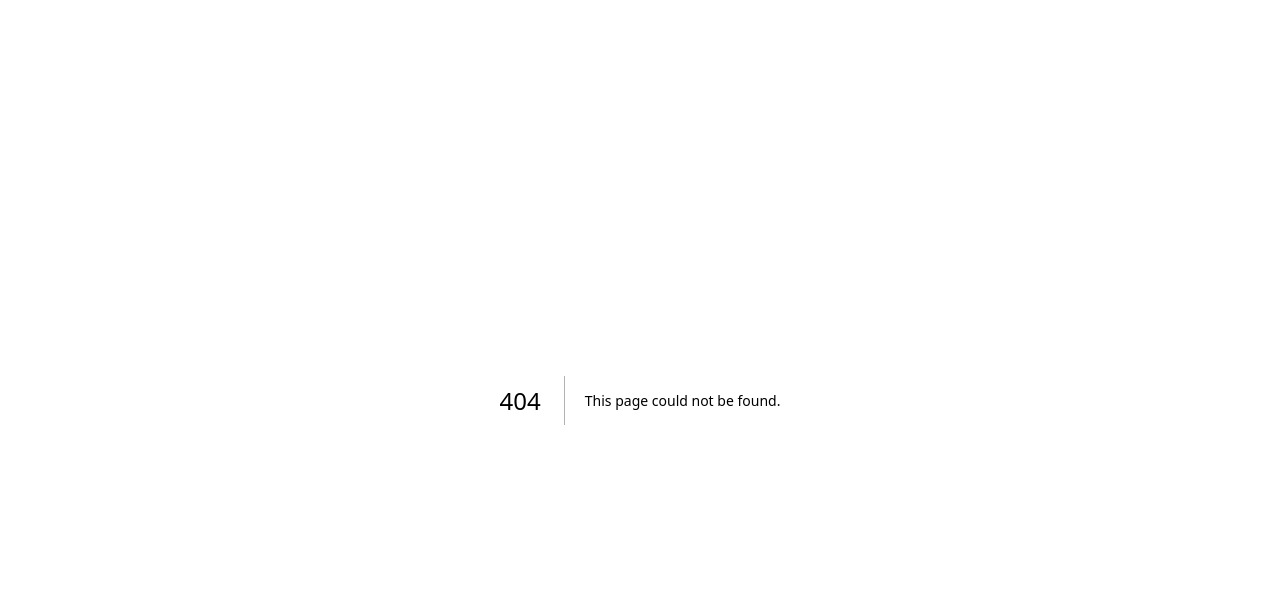
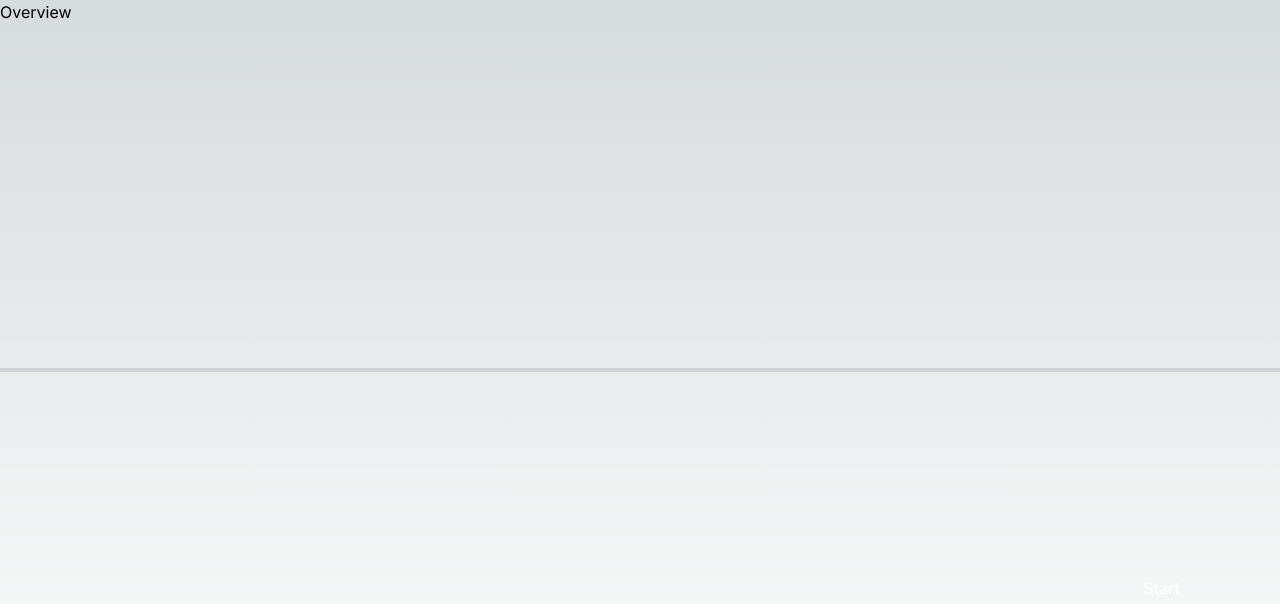
Before and after one commit to daniel0ar/recomengine-ceramic, a Next.js app: page /process in a window 1280 px wide. Before the commit this address had no page. Shown: the top 604 px of the page. Built offline with nearby package versions, Linux system fonts and the light colour scheme.

Commit message:
feat: Add process components

```diff
--- a/src/app/pages/home.tsx
+++ b/src/app/pages/home.tsx
@@ -3,10 +3,12 @@ import { AuthContext } from '@/context/auth';
 import { fillDatabaste } from '@/utils/db';
 import React, { useContext, useEffect } from 'react'
 import { Movies } from '../movies';
+import { useRouter } from 'next/navigation';
 
 const Home = () => {
   const { composeClient } = useCeramicContext();
   const { isLoggedIn } = useContext(AuthContext);
+  const router = useRouter();
 
   useEffect(() => {
     if(isLoggedIn){
@@ -22,9 +24,9 @@ const Home = () => {
     <div className="mx-auto max-w-2xl py-32 sm:py-48 lg:py-56">
       <div className="hidden sm:mb-8 sm:flex sm:justify-center">
         <div className="relative rounded-full px-3 py-1 text-sm leading-6 text-gray-600 ring-1 ring-gray-900/10 hover:ring-gray-900/20 dark:ring-gray-300 dark:hover:ring-gray-200 dark:text-gray-100">
-          Part of the .{" "}
+          Part of the Descentralized Inteligence S2 Hackathon.{" "}
           <a
-            href=""
+            href="https://learnweb3.io/hackathons/decentralized-intelligence-season-2"
             className="font-semibold text-indigo-600"
           >
             <span className="absolute inset-0" aria-hidden="true" />
@@ -41,12 +43,15 @@ const Home = () => {
            all without sending your data to centralized backends and hoping it does not get sold.
         </p>
         <div className="mt-10 flex items-center justify-center gap-x-6">
-          <a
-            href="https://internetcomputer.org/docs/current/Home"
+          <button
+            onClick={(e) => {
+              e.stopPropagation();
+              router.push(`/process/`);
+            }}
             className="rounded-full bg-indigo-600 px-3.5 py-2.5 text-sm font-semibold text-white shadow-sm hover:bg-indigo-500 focus-visible:outline focus-visible:outline-2 focus-visible:outline-offset-2 focus-visible:outline-indigo-600"
           >
             Get Started
-          </a>
+          </button>
         </div>
       </div>
       <Movies></Movies>
--- /dev/null
+++ b/src/app/process/Overview.tsx
@@ -0,0 +1,7 @@
+type Props = {}
+
+export const Overview = (props: Props) => {
+  return (
+    <div>Overview</div>
+  )
+}
--- /dev/null
+++ b/src/app/process/RateMovies.tsx
@@ -0,0 +1,7 @@
+type Props = {}
+
+export const RateMovies = (props: Props) => {
+  return (
+    <div>RateMovies</div>
+  )
+}
--- /dev/null
+++ b/src/app/process/ShowRecomm.tsx
@@ -0,0 +1,7 @@
+type Props = {}
+
+export const ShowRecomm = (props: Props) => {
+  return (
+    <div>ShowRecomm</div>
+  )
+}
--- /dev/null
+++ b/src/app/process/page.tsx
@@ -0,0 +1,70 @@
+"use client"
+import { useRouter } from "next/navigation";
+import { useState } from "react";
+import { RateMovies } from "./RateMovies";
+import { ShowRecomm } from "./ShowRecomm";
+import { Overview } from "./Overview";
+
+const Process = () => {
+  const [step, setStep] = useState(0);
+  const router = useRouter();
+
+  const getComponent = () => {
+    switch (step) {
+      case 0:
+        return <Overview></Overview>
+      case 1:
+        return <RateMovies></RateMovies>;
+      case 1:
+        return <ShowRecomm></ShowRecomm>;
+      default:
+        return <></>;
+    }
+  };
+
+  const handlePrevius = () => {
+    setStep(step-1);
+  }
+
+  const handleNext = () => {
+    setStep(step+1);
+  }
+
+  return (
+    <div className="grid grod-rows-process h-[100vh]">
+      {getComponent()}
+
+      <footer
+        className={`flex items-center px-20 pb-4 border-t-4 border-t-gray-300 ${
+          step > 0 ? "justify-between" : "justify-end"
+        }`}
+      >
+        {step >= 1 && (
+          <button
+            className="py-3 mt-5 px-10 text-d3prop-light-black shadow-inner shadow-slate-300 hover:bg-gray-200 text-base font-medium rounded-md"
+            onClick={handlePrevius}
+          >
+            Back
+          </button>
+        )}
+        {step !== 0 ? (
+          <button
+            className="bg-d3prop-light-black py-3 mt-5 px-10 text-white hover:bg-gray-700 text-base font-medium rounded-md"
+            onClick={handleNext}
+          >
+            Next
+          </button>
+        ) : (
+          <button
+            className="bg-d3prop-gradient py-3 mt-5 px-5 text-white text-base font-medium rounded-md hover:bg-d3prop-gradient-alt"
+            onClick={handleNext}
+          >
+            Start
+          </button>
+        )}
+      </footer>
+    </div>
+  );
+};
+
+export default Process;
--- a/tailwind.config.ts
+++ b/tailwind.config.ts
@@ -13,6 +13,9 @@ const config: Config = {
         "gradient-conic":
           "conic-gradient(from 180deg at 50% 50%, var(--tw-gradient-stops))",
       },
+      gridTemplateRows: {
+        "process": "10vh 80vh 10vh",
+      },
     },
   },
   plugins: [],
```
